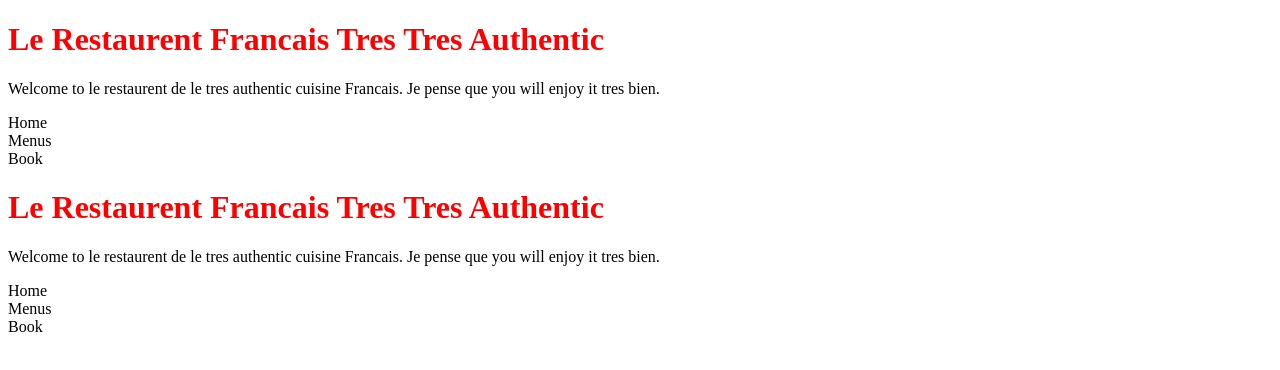
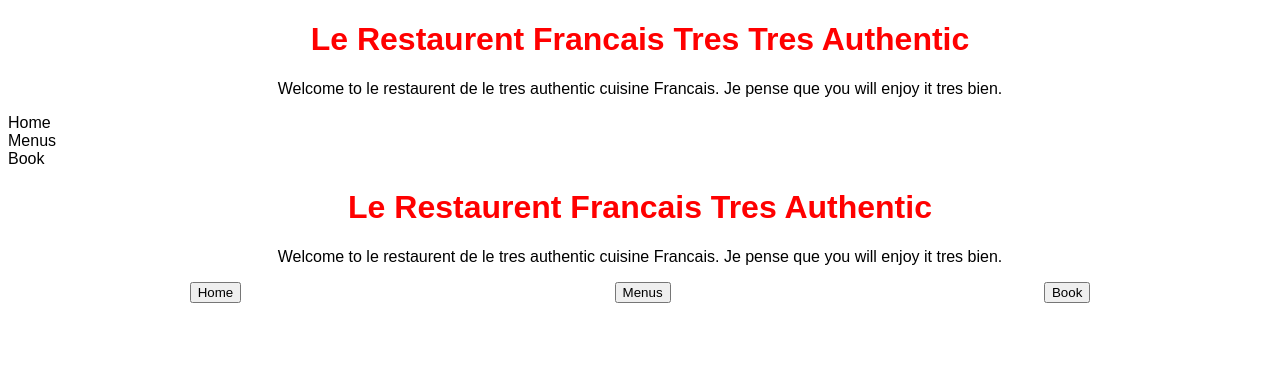
Before and after one commit to Dan2796/restaurant_homepage, a website built with webpack: page dist/index.html in a window 1280 px wide. Built offline with nearby package versions, Linux system fonts and the light colour scheme.

Commit message:
Makes tabs buttons with functions tied to them

```diff
--- a/src/components/header.js
+++ b/src/components/header.js
@@ -1,7 +1,7 @@
 export default function header() {
   const element = document.createElement('h1');
 
-  element.textContent = 'Le Restaurent Francais Tres Tres Authentic';
+  element.textContent = 'Le Restaurent Francais Tres Authentic';
 
   return element;
 }
--- a/src/components/tab.js
+++ b/src/components/tab.js
@@ -1,9 +1,14 @@
+import showHome from '../tab_functions/showHome';
+import showMenu from '../tab_functions/showMenu';
+import showBook from '../tab_functions/showBook';
+
 export default function tab() {
   const tabs = document.createElement('div');
+  tabs.classList.add('tabs');
 
-  const tab1 = document.createElement('div');
-  const tab2 = document.createElement('div');
-  const tab3 = document.createElement('div');
+  const tab1 = document.createElement('button');
+  const tab2 = document.createElement('button');
+  const tab3 = document.createElement('button');
 
   tab1.classList.add('tab');
   tab2.classList.add('tab');
@@ -13,6 +18,10 @@ export default function tab() {
   tab2.textContent = 'Menus';
   tab3.textContent = 'Book';
 
+  tab1.onclick = showHome;
+  tab2.onclick = showMenu;
+  tab3.onclick = showBook;
+
   tabs.appendChild(tab1);
   tabs.appendChild(tab2);
   tabs.appendChild(tab3);
--- a/src/index.js
+++ b/src/index.js
@@ -7,3 +7,7 @@ import tab from './components/tab';
 document.body.appendChild(header());
 document.body.appendChild(intro().para1, intro().para2);
 document.body.appendChild(tab());
+
+const tabContainer = document.createElement('div');
+tabContainer.classList.add('contentContainer');
+document.body.appendChild(tabContainer);
--- a/src/style.css
+++ b/src/style.css
@@ -1,3 +1,23 @@
+body {
+  font-family: sans-serif;
+}
+
 h1 {
   color:red;
+  text-align: center;
 }
+
+p {
+  text-align: center;
+}
+
+.tabs {
+  display: flex;
+  width: 100%;
+  justify-content: space-around;
+  gap: 10px;
+}
+
+button:hover {
+  cursor: pointer;
+}
--- /dev/null
+++ b/src/tab_functions/showBook.js
@@ -0,0 +1,3 @@
+export default function showBook() {
+  alert('Book');
+}
--- /dev/null
+++ b/src/tab_functions/showHome.js
@@ -0,0 +1,3 @@
+export default function showBook() {
+  alert('Home');
+}
--- /dev/null
+++ b/src/tab_functions/showMenu.js
@@ -0,0 +1,3 @@
+export default function showBook() {
+  alert('Menu');
+}
```
Also changed, not shown: src/components/book_tab.js (added, +7 -0 lines), src/components/home_tab.js (added, +7 -0 lines), src/components/menu_tab.js (added, +7 -0 lines).
